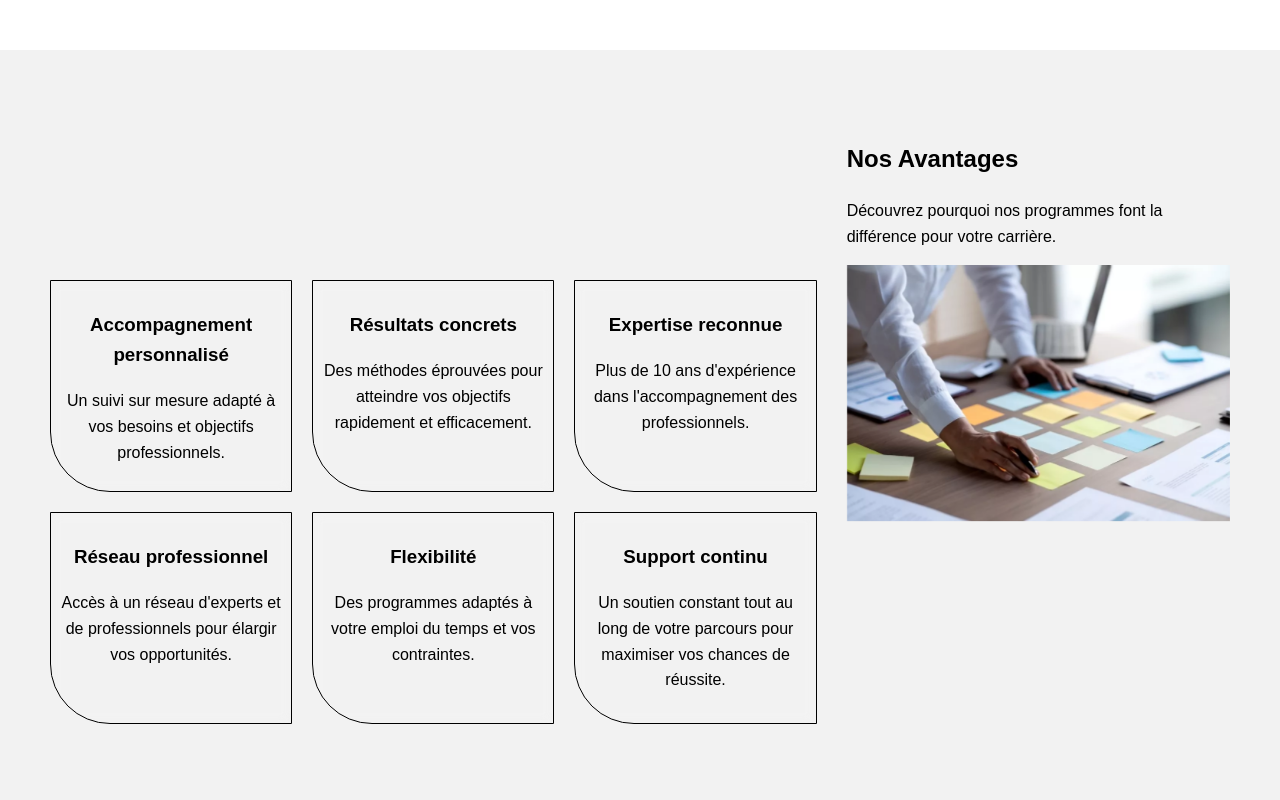
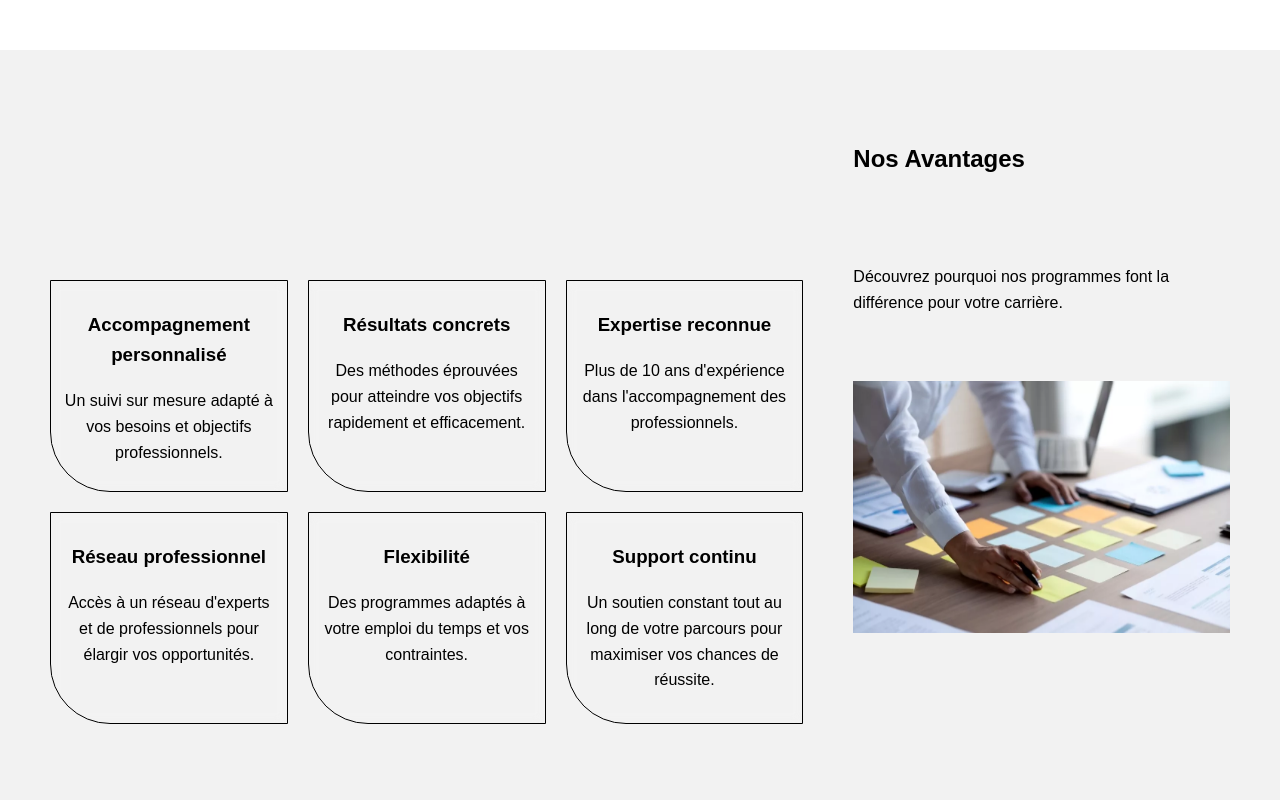
Before and after one commit to PierreSarciat/accompagnement-professionnel, a React (Vite) app: page / in a window 1280 px wide. Shown: the part 1640-2440 px from the top of the page. Built offline with nearby package versions, Linux system fonts and the light colour scheme.

Commit message:
animation contact

```diff
--- a/src/sections/benefits/benefits.scss
+++ b/src/sections/benefits/benefits.scss
@@ -5,11 +5,14 @@
         display: grid;
         grid-template-columns: 2fr 1fr;
         max-width: 1240px;
-        gap: 30px;
+        gap: 50px;
         margin-top: 15vh;
         ;
 
         .benefits__presentation {
+            display: flex;
+            flex-direction: column;
+            gap: 50px;
             margin-top: -100px;
 
             .benefits__image {
@@ -35,7 +38,7 @@
 
                 .benefits__image {
                     animation: slideLeft 0.8s ease-out forwards;
-                        animation-delay: 0.6s;
+                    animation-delay: 0.6s;
                 }
             }
         }
```
